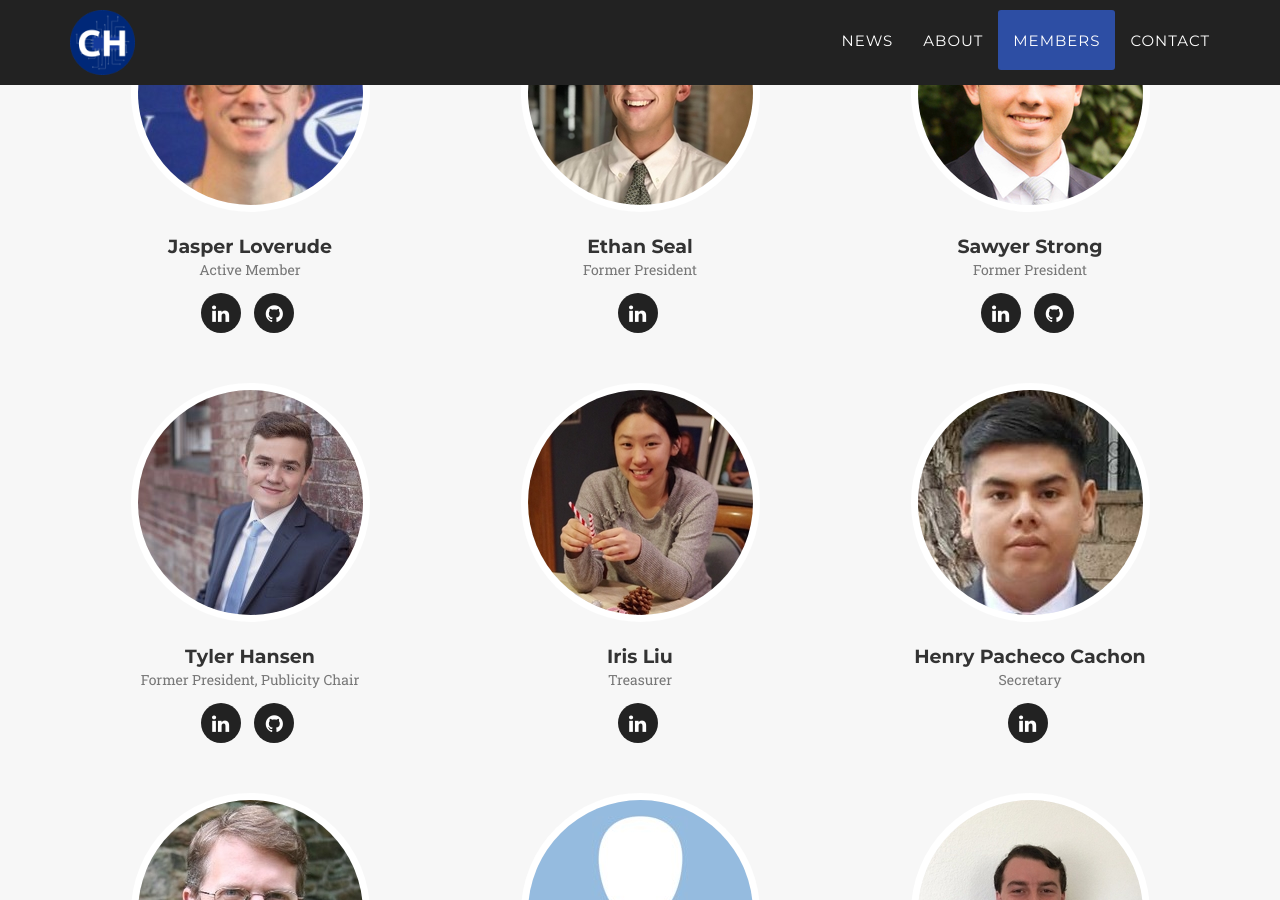
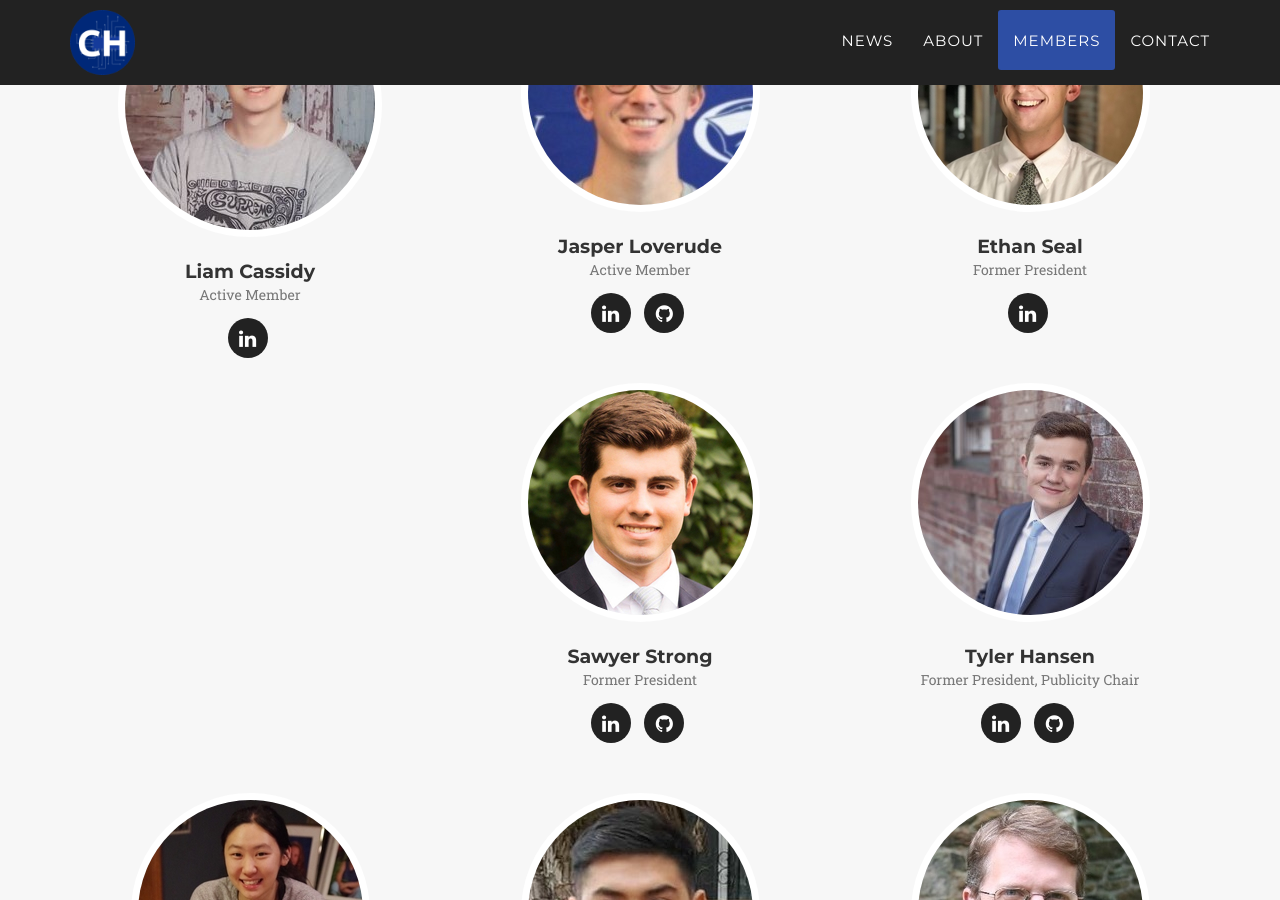
Before and after one commit to Colby-Hackers/Colby-Hackers.github.io, a Jekyll site: the page built from index.html, in a window 1280 px wide and 900 px high, scrolled down 3962 px. Built offline with Jekyll 4.4.1, drawn with Linux system fonts in a browser that asks for light colours; some web fonts are replaced.

Commit message:
Added Liam Cassidy to members list

```diff
--- a/_config.yml
+++ b/_config.yml
@@ -9,6 +9,13 @@ description: "The Colby Hackers are a group of students at Colby College in Wate
 
 # Team names, titles and social links
 people:
+- name: Liam Cassidy
+  pic: liamcassidy
+  position: Active Member
+  social:
+    - title: linkedin
+      url: https://www.linkedin.com/in/liam-cassidy-33b530252/
+
 - name: Jasper Loverude
   pic: jasperloverude
   position: Active Member
```
Also changed, not shown: img/team/liamcassidy.jpg (added).
